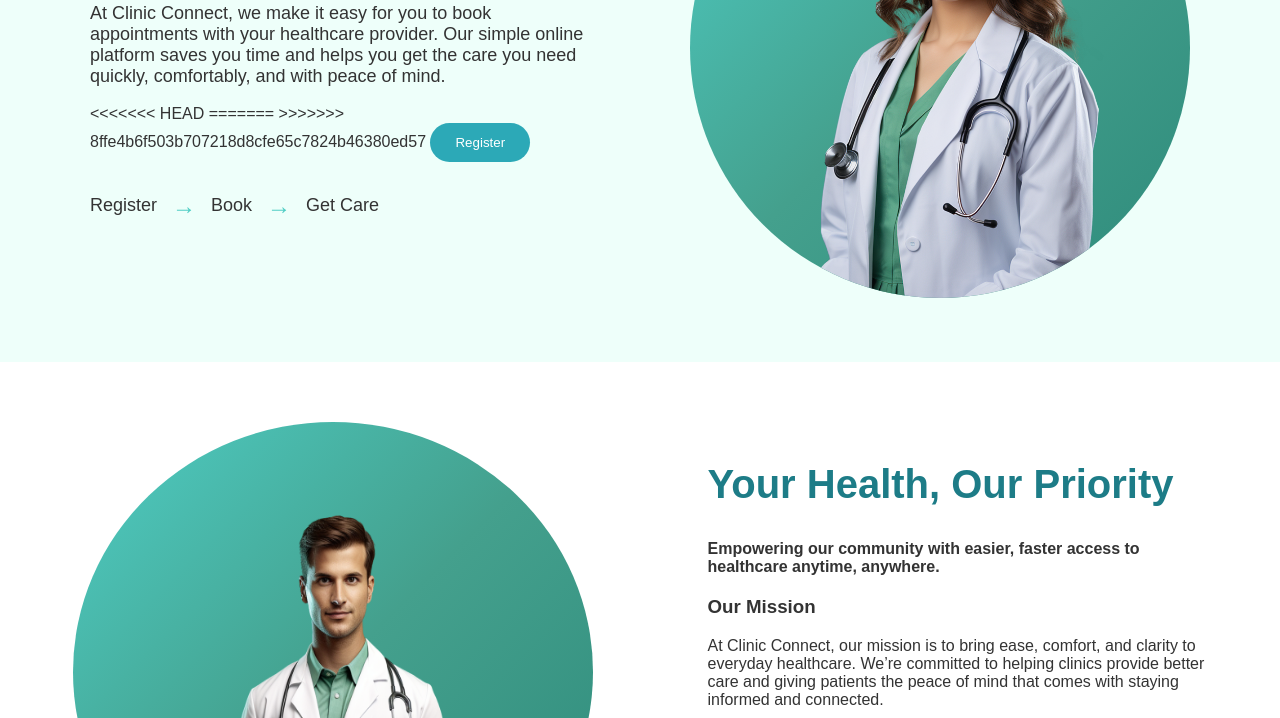
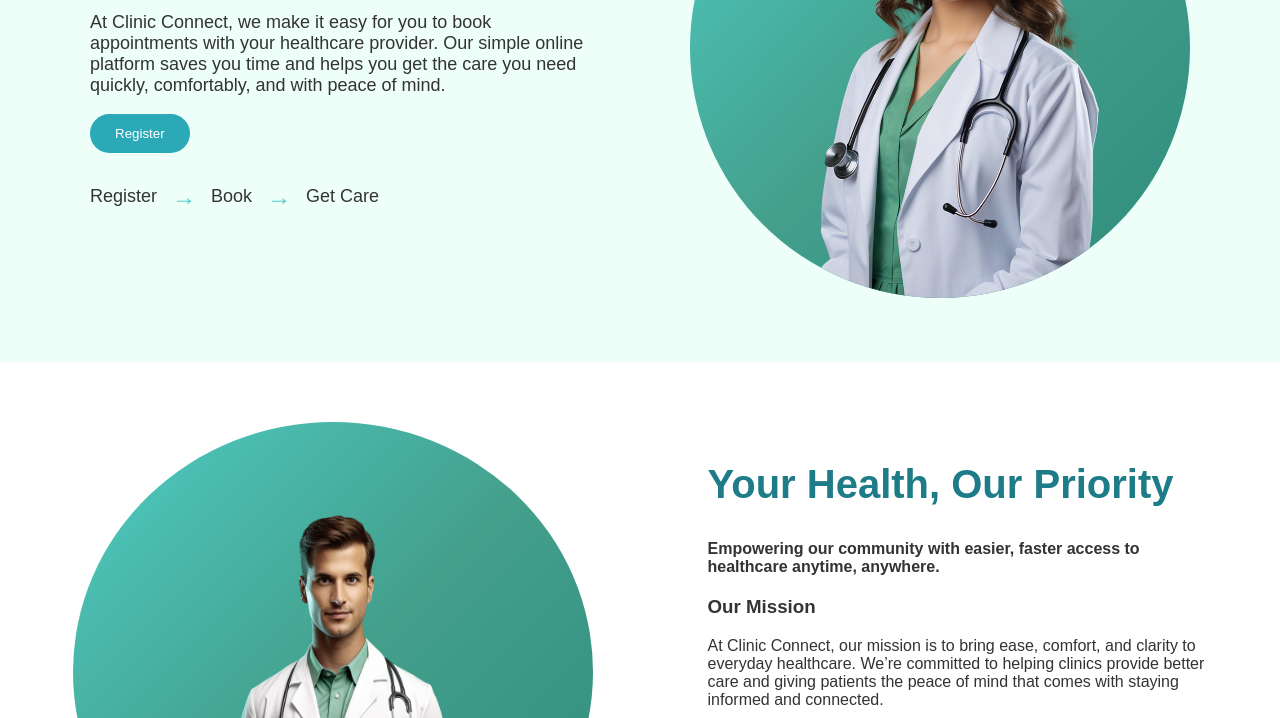
Before and after one commit to Tyresentate/IT3-Project-3, a website: page index.html in a window 1280 px wide. Shown: the part 382-1100 px from the top of the page. Drawn offline with Linux system fonts and the light colour scheme.

Commit message:
Home Page Bug Fixed

```diff
--- a/index.html
+++ b/index.html
@@ -32,11 +32,8 @@
       <p>At Clinic Connect, we make it easy for you to book appointments with your healthcare provider.
         Our simple online platform saves you time and helps you get the care you need quickly, comfortably, and with
         peace of mind.</p>
-<<<<<<< HEAD
 
-=======
 
->>>>>>> 8ffe4b6f503b707218d8cfe65c7824b46380ed57
 
   <button class="btn" onclick="window.location.href='Register.html'">Register</button>
       <p class="steps"> <span>Register</span>
```
